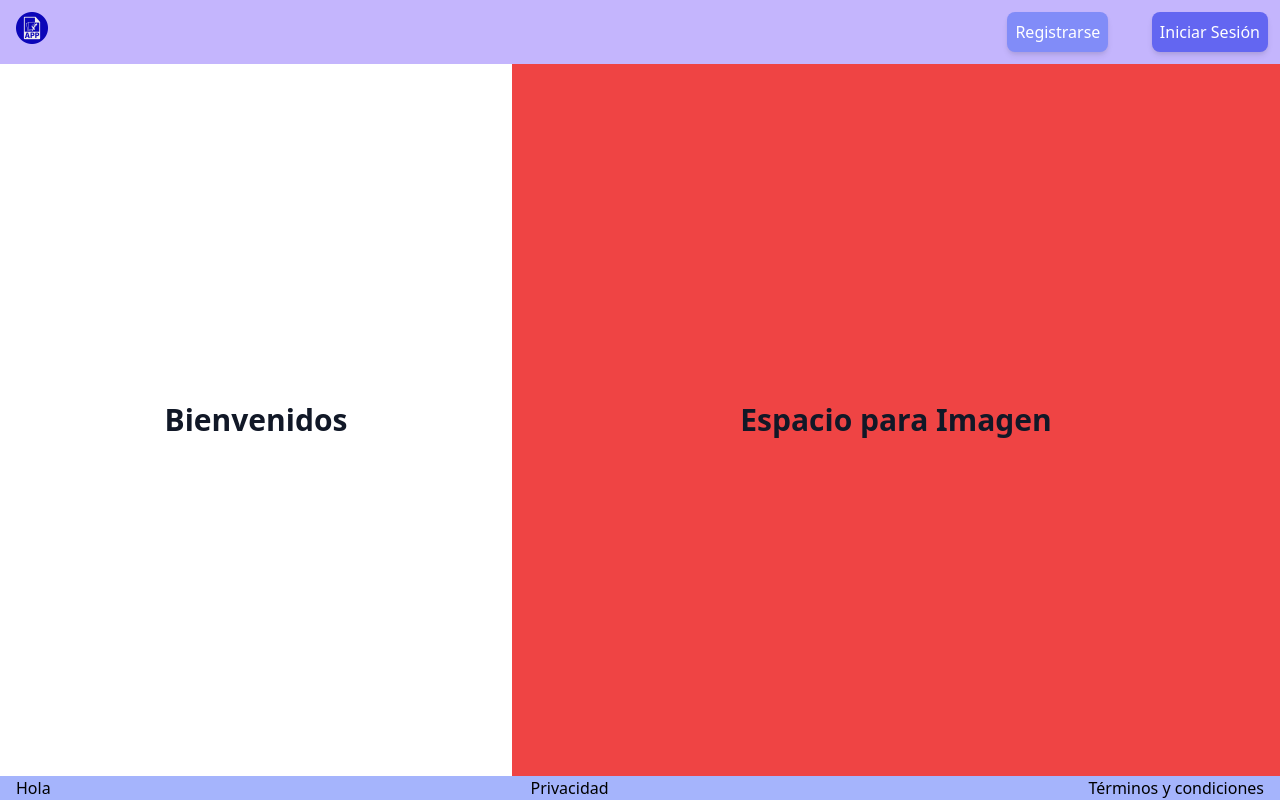
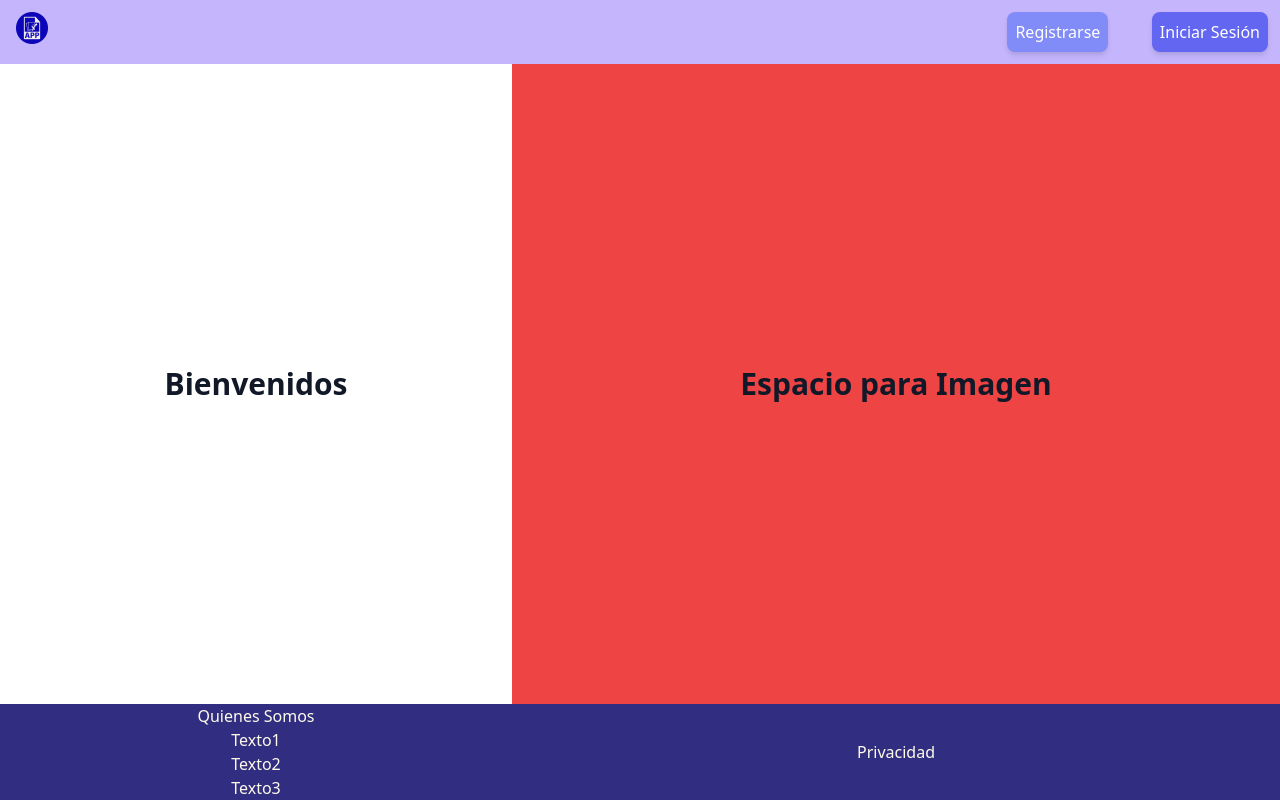
Before and after one commit to jmarti1a2/Project, a React (Create React App) app: page / in a window 1280 px wide. Built offline with nearby package versions, Linux system fonts and the light colour scheme.

Commit message:
Inicio Modificación Footer Publico

```diff
--- a/src/components/Footer.jsx
+++ b/src/components/Footer.jsx
@@ -1,11 +1,18 @@
 import React from 'react'
 
 const Footer = () => {
-    return <div className='bg-indigo-300'>
-    <div className="text-center flex flex-row md:flex justify-between px-4">
-        <div>Hola</div>
-        <div>Privacidad</div>
-        <div>Términos y condiciones</div>
+    return <div className='bg-indigo-300 w-full'>
+    <div className="text-center flex flex-row md:flex justify-between">
+        <div className="bg-indigo-900 w-2/5 flex flex-col justify-center text-center text-yellow-50">Quienes Somos
+        <p>Texto1</p>
+        <p>Texto2</p>
+        <p>Texto3</p>
+        </div>
+
+        <div className="bg-indigo-900 w-3/5 flex flex-col justify-center text-center text-yellow-50" >Privacidad
+
+
+        </div>
 
     </div>
 
```
